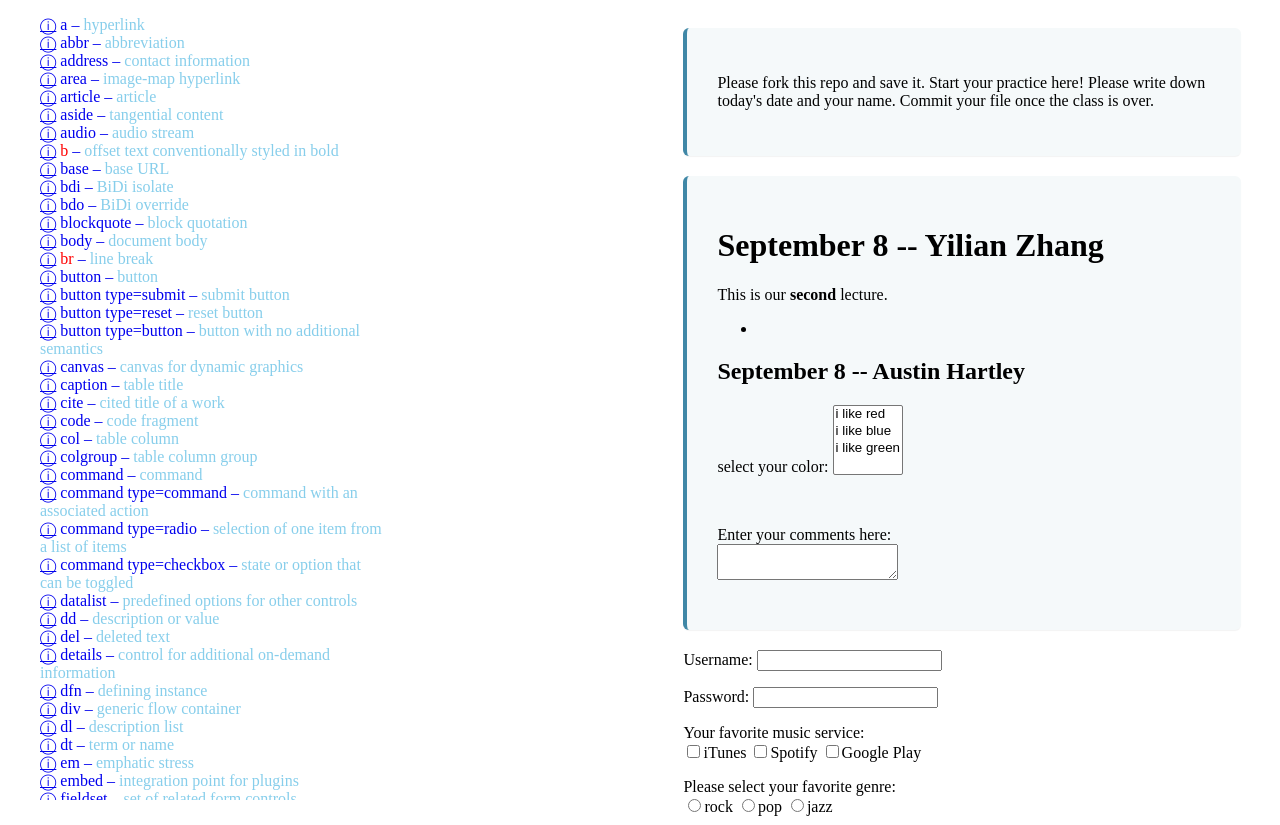
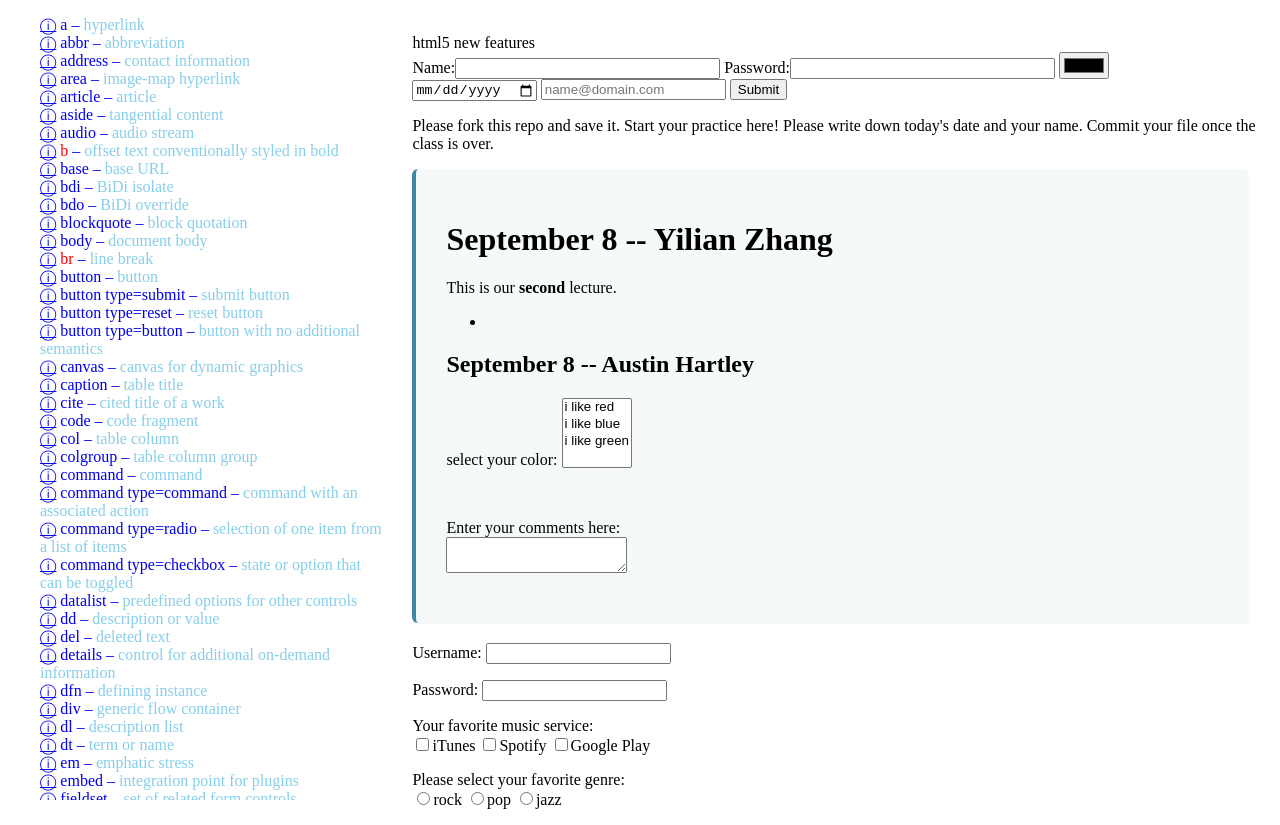
Before and after one commit to aahartley/workspace-html-2020-sobayn, a website: page index.html in a window 1280 px wide. Drawn offline with nearby package versions, Linux system fonts and the light colour scheme.

Commit message:
in class assignment update

```diff
--- a/index.html
+++ b/index.html
@@ -19,12 +19,22 @@
 <body>
   <div id="side">  </div>
   <div class="practicearea">
+    <form>
+       <p>
+        html5 new features<br>
+        <label>Name:<input type="text" name="name" size="30" maxlength="100" required></label>
+        <label>Password:<input type="text" name="pass" size="30" maxlength="100" required></label>
+        <input type="color" name+"color"><br>
+        <input type="date" name="date">
+        <input type="email" name="email" placeholder="name@domain.com" required>
+        <input type="Submit" value="Submit" formnovalidate/>
+
+			</p>
+      </form>
     <div class-"practice">
 
-	<div class="practicearea">
-		<div class="practice">
 
-			<p>
+
 				Please fork this repo and save it.
 
 				Start your practice here! Please write down today's date and your name.
@@ -32,7 +42,6 @@
 
 			</p>
 
-		</div>
 
 		<div class="practice">
 			<h1>September 8 -- Yilian Zhang</h1>
```
